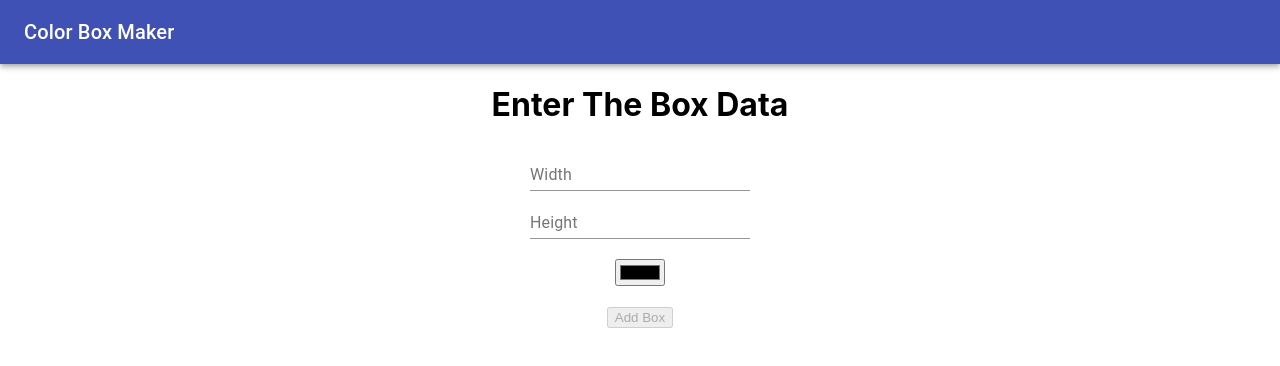
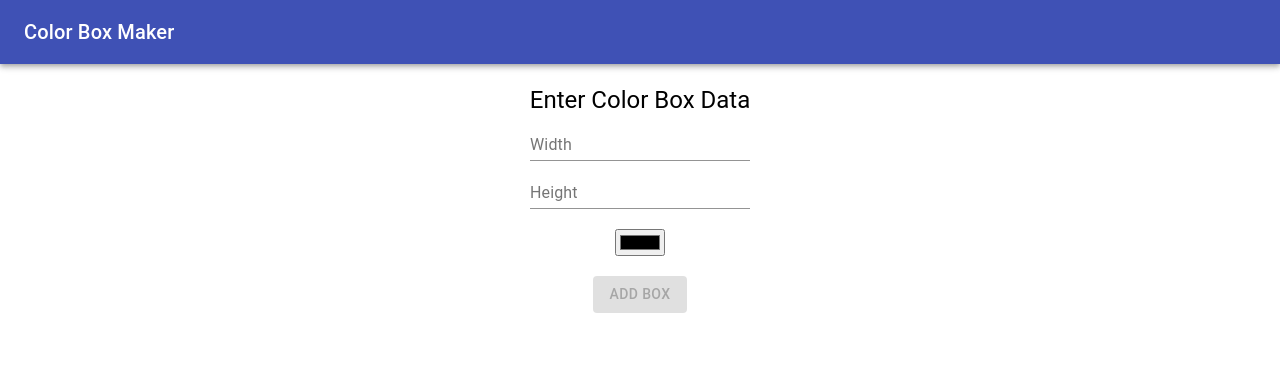
Before and after one commit to nycbasic/react-colorbox, a React (Create React App) app: page / in a window 1280 px wide. Shown: the top 366 px of the page. Built offline with nearby package versions, Linux system fonts and the light colour scheme.

Commit message:
added materialize ui components

```diff
--- a/src/components/Box.jsx
+++ b/src/components/Box.jsx
@@ -1,14 +1,15 @@
 import React from 'react';
+import {Paper} from "@material-ui/core";
 
 const Box = ({colorBox}) => {
-    return colorBox.map(box => {
+    return colorBox.map((box, i) => {
        const {width, height, color} = box;
         const boxStyle = {
             width: parseInt(width),
             height: parseInt(height),
             backgroundColor: color
         }
-    return <div style={boxStyle}></div>
+    return <Paper item key={i} style={boxStyle}></Paper>
     })
 }
 
--- a/src/components/BoxForm.jsx
+++ b/src/components/BoxForm.jsx
@@ -1,12 +1,12 @@
 import React from 'react';
-import { TextField } from '@material-ui/core';
-
+import { TextField, Typography, Button } from '@material-ui/core';
 
 const BoxForm = ({ width, height, color, handleChange, handleSubmit }) => {
 	console.log(width);
 	return (
 		<form onSubmit={handleSubmit}>
-			<h1>Enter The Box Data</h1>
+			<br />
+			<Typography variant='h5'>Enter Color Box Data</Typography>
 			<TextField
 				label='Width'
 				type='number'
@@ -34,12 +34,14 @@ const BoxForm = ({ width, height, color, handleChange, handleSubmit }) => {
 			/>
 			<br />
 			<br />
-			<button
+			<Button
+				color='primary'
+				variant='contained'
 				type='submit'
 				disabled={(width && height) === '' || (width && height) === '0'}
 			>
 				Add Box
-			</button>
+			</Button>
 		</form>
 	);
 };
--- a/src/components/BoxList.jsx
+++ b/src/components/BoxList.jsx
@@ -1,5 +1,6 @@
 import React, { Component } from 'react';
-import NavBar from "./Navbar";
+import { Grid } from '@material-ui/core';
+import NavBar from './Navbar';
 import BoxForm from './BoxForm';
 import Box from './Box';
 
@@ -8,8 +9,8 @@ class BoxList extends Component {
 		super(props);
 
 		this.state = {
-			width: "",
-			height: "",
+			width: '',
+			height: '',
 			color: 'rgb(0,0,0)',
 			colorBox: [],
 		};
@@ -30,8 +31,8 @@ class BoxList extends Component {
 		let item = { width, height, color };
 		this.setState((prevState) => {
 			return {
-				width: "",
-				height: "",
+				width: '',
+				height: '',
 				color: 'rgb(0,0,0)',
 				colorBox: [...prevState.colorBox, item],
 			};
@@ -49,7 +50,10 @@ class BoxList extends Component {
 					handleChange={handleChange}
 					handleSubmit={handleSubmit}
 				/>
-				<Box colorBox={colorBox} />
+				<br />
+				<Grid container justify="center">
+					<Box colorBox={colorBox} />
+				</Grid>
 			</React.Fragment>
 		);
 	}
--- a/src/components/Navbar.jsx
+++ b/src/components/Navbar.jsx
@@ -5,7 +5,7 @@ const NavBar = (props) => {
 	return (
 		<AppBar position='static'>
 			<Toolbar>
-				<Typography variant='h6'>Color Box Maker</Typography>
+				<Typography variant="h6">Color Box Maker</Typography>
 			</Toolbar>
 		</AppBar>
 	);
```
